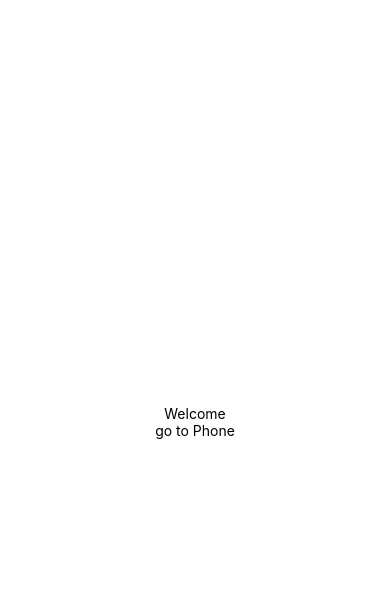
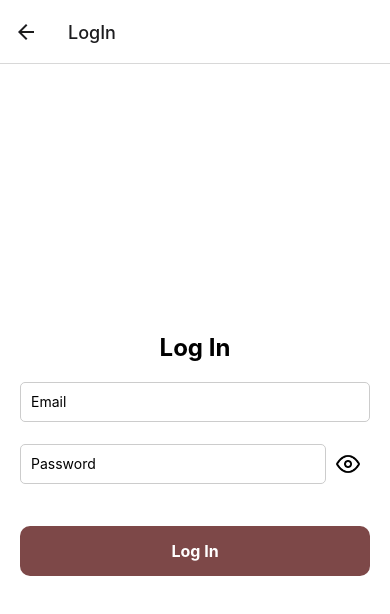
Before and after one commit to YuriiDmytruk/insiders-registration, a React Native app: screen /LogIn in a window 390 px wide. Before the commit this address had no page. Shown: the top 614 px of the page. Built offline with nearby package versions, Linux system fonts and the light colour scheme.

Commit message:
add logic for login

```diff
--- a/App.tsx
+++ b/App.tsx
@@ -14,6 +14,7 @@ import UserInfo from './pages/UserInfo';
 import { RootStackParamList } from './types';
 
 import store from './redux/store';
+import LogIn from './pages/LogIn';
 
 enableScreens();
 
@@ -27,9 +28,10 @@ function App(): React.JSX.Element {
         <Stack.Screen name="Welcome" component={Welcome} options={{ headerShown: false }}/>
         <Stack.Screen name="Phone" component={Phone}/>
         <Stack.Screen name="PhoneConfirmation" component={PhoneConfirmation}/>
-        <Stack.Screen name="Info" component={Info}/>
-        <Stack.Screen name="Password" component={Password} options={{ headerShown: false }}/>
+        <Stack.Screen name="Info" component={Info} options={{ headerShown: false }}/>
+        <Stack.Screen name="Password" component={Password}/>
         <Stack.Screen name="UserInfo" component={UserInfo} options={{ headerShown: false }}/>
+        <Stack.Screen name="LogIn" component={LogIn}/>
       </Stack.Navigator>
     </NavigationContainer>
     </Provider>
--- /dev/null
+++ b/pages/LogIn.tsx
@@ -0,0 +1,136 @@
+import React, {useEffect, useState} from 'react';
+import {
+  StyleSheet,
+  Text,
+  TextInput,
+  TouchableOpacity,
+  View,
+  Image,
+} from 'react-native';
+import {RootStackParamList} from '../types';
+import {NativeStackScreenProps} from '@react-navigation/native-stack';
+
+const showIcon = require('../assets/show.png');
+const hideIcon = require('../assets/hide.png');
+
+type Props = NativeStackScreenProps<RootStackParamList, 'LogIn'>;
+
+const LogIn: React.FC<Props> = ({navigation}) => {
+  const [email, setEmail] = useState('');
+  const [password, setPassword] = useState('');
+  const [showPassword, setShowPassword] = useState(false);
+
+  const [isValid, setIsValid] = useState(false);
+
+  useEffect(() => {
+    setIsValid(email !== '' || password !== '');
+  }, [email, password]);
+
+  const handleLogin = () => {
+    console.log('LogIn');
+  };
+
+  return (
+    <View style={styles.container}>
+      <Text style={styles.title}>Log In</Text>
+      <TextInput
+        style={styles.input}
+        placeholder="Email"
+        value={email}
+        onChangeText={setEmail}
+        keyboardType="email-address"
+        autoCapitalize="none"
+      />
+      <View style={styles.passwordContainer}>
+        <TextInput
+          style={styles.passwordInput}
+          placeholder="Password"
+          value={password}
+          onChangeText={setPassword}
+          secureTextEntry={!showPassword}
+          autoCapitalize="none"
+        />
+        <TouchableOpacity
+          style={styles.toggleButton}
+          onPress={() => setShowPassword(prevState => !prevState)}>
+          <Image
+            source={showPassword ? hideIcon : showIcon}
+            style={styles.icon}
+          />
+        </TouchableOpacity>
+      </View>
+
+      <TouchableOpacity
+        style={[
+          styles.button,
+          isValid ? styles.buttonValid : styles.buttonNotValid,
+        ]}
+        onPress={handleLogin}>
+        <Text style={styles.buttonText}>Log In</Text>
+      </TouchableOpacity>
+    </View>
+  );
+};
+
+const styles = StyleSheet.create({
+  container: {
+    flex: 1,
+    padding: 20,
+    justifyContent: 'center',
+    backgroundColor: 'white',
+  },
+  title: {
+    fontSize: 24,
+    fontWeight: 'bold',
+    marginBottom: 20,
+    textAlign: 'center',
+  },
+  input: {
+    height: 40,
+    borderColor: '#ccc',
+    borderWidth: 1,
+    borderRadius: 5,
+    paddingHorizontal: 10,
+    marginBottom: 20,
+  },
+  passwordContainer: {
+    flexDirection: 'row',
+    alignItems: 'center',
+    marginBottom: 20,
+  },
+  passwordInput: {
+    flex: 1,
+    height: 40,
+    borderColor: '#ccc',
+    borderWidth: 1,
+    borderRadius: 5,
+    paddingHorizontal: 10,
+  },
+  toggleButton: {
+    padding: 10,
+  },
+  icon: {
+    width: 24,
+    height: 24,
+  },
+  button: {
+    borderRadius: 10,
+    paddingVertical: 15,
+    paddingHorizontal: 40,
+    marginTop: 20,
+  },
+  buttonValid: {
+    backgroundColor: '#4CAF50',
+  },
+  buttonNotValid: {
+    backgroundColor: '#7d4848',
+  },
+  buttonText: {
+    textAlign: 'center',
+    color: 'white',
+    fontSize: 16,
+    fontWeight: 'bold',
+  },
+});
+
+export default LogIn;
--- a/pages/Welcome.tsx
+++ b/pages/Welcome.tsx
@@ -8,9 +8,19 @@ type Props = NativeStackScreenProps<RootStackParamList, 'Welcome'>;
 const Welcome: React.FC<Props> = ({ navigation }) => {
   return (
     <View style={styles.container}>
-      <Text>Welcome</Text>
-      <TouchableOpacity onPress={() => navigation.navigate('Phone')}>
-        <Text>go to Phone</Text>
+      <Text style={styles.title}>Welcome</Text>
+      <TouchableOpacity
+        style={styles.button}
+        onPress={() => navigation.navigate('LogIn')}
+      >
+        <Text style={styles.buttonText}>Log In</Text>
+      </TouchableOpacity>
+
+      <TouchableOpacity
+        style={styles.button}
+        onPress={() => navigation.navigate('Phone')}
+      >
+        <Text style={styles.buttonText}>Register</Text>
       </TouchableOpacity>
     </View>
   );
@@ -23,6 +33,24 @@ const styles = StyleSheet.create({
     alignItems: 'center',
     backgroundColor: 'white',
   },
+  title: {
+    fontSize: 24,
+    marginBottom: 20,
+    fontWeight: 'bold',
+  },
+  button: {
+    backgroundColor: '#4CAF50',
+    borderRadius: 10,
+    paddingVertical: 15,
+    paddingHorizontal: 40,
+    marginTop: 20,
+    alignItems: 'center',
+  },
+  buttonText: {
+    color: 'white',
+    fontSize: 16,
+    fontWeight: 'bold',
+  },
 });
 
 export default Welcome;
--- a/redux/slices/userInfoSlice.ts
+++ b/redux/slices/userInfoSlice.ts
@@ -6,6 +6,7 @@ interface UserInfoState {
   password: string;
   phone: string;
   image: string;
+  role: 'user' | 'admin';
 }
 
 const initialState: UserInfoState = {
@@ -14,6 +15,7 @@ const initialState: UserInfoState = {
   password: '',
   phone: '',
   image: '',
+  role: 'user',
 };
 
 const userInfoSlice = createSlice({
--- a/types.ts
+++ b/types.ts
@@ -5,4 +5,5 @@ export type RootStackParamList = {
     Info: undefined;
     Password: undefined;
     UserInfo: undefined;
+    LogIn: undefined;
   };
```
